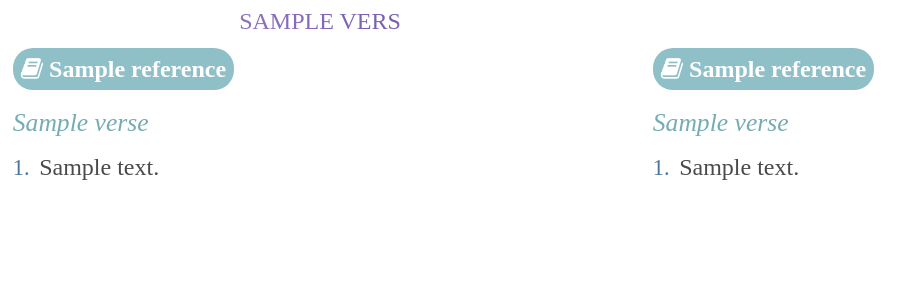
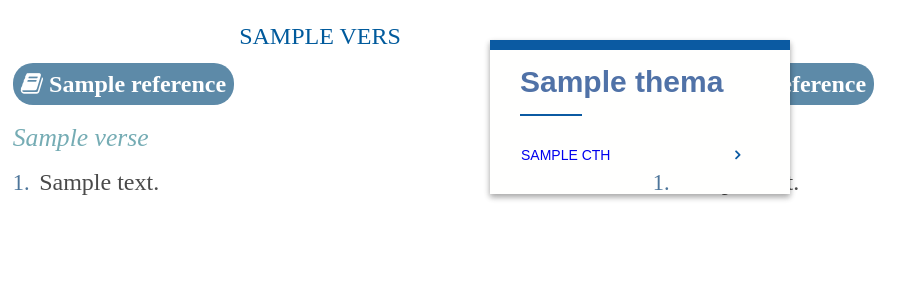
Before and after one commit to rablazy/bible_app, a Python web app: template backend/app/templates/references.html in a window 1280 px wide. Shown: the top 300 px of the page, without its empty margins (0-924 px from the left). Run offline with Jinja, Linux system fonts and the light colour scheme; the template is opened without the code that fills it: most values are stand-ins (such as "Sample title", 1, 10 or a date in 2020).

Commit message:
add Thema model and api

```diff
--- a/backend/app/api/routers/utils.py
+++ b/backend/app/api/routers/utils.py
@@ -27,7 +27,7 @@ def set_query_parameter(url, new_param_values: dict):
 def parse_bible_ref(references: str):
     pattern = r"(?P<book>\d{0,1}\s?\w+)(\s|.)?((?P<chapter>\d+((–|-)\d+)?)((:|.)(?P<verse>(,?\d+((–|-)\d+)?)+))?)?"
     res = []
-    parts = references.split(";")
+    parts = references.split(";") if references else []
 
     last_book = None
     for part in parts:
--- a/backend/app/templates/references.html
+++ b/backend/app/templates/references.html
@@ -15,18 +15,80 @@
         width: 100%;
       }
 
+      h1 {
+        position: relative;
+        padding: 0;
+        padding-top: 10px;
+        margin: 0;
+        font-family: "Raleway", sans-serif;
+        font-weight: 300;
+        font-size: 30px;
+        color: #080808;
+        -webkit-transition: all 0.4s ease 0s;
+        -o-transition: all 0.4s ease 0s;
+        transition: all 0.4s ease 0s;
+      }
+
+      h1 span {
+        display: block;
+        font-size: 0.5em;
+        line-height: 1.3;
+      }
+      h1 em {
+        font-style: normal;
+        font-weight: 600;
+      }
+
+      .two h1 {
+        text-transform: capitalize;
+        color: #1F305E;
+      }
+      .two h1:before {
+        position: absolute;
+        left: 0;
+        bottom: 0;
+        width: 60px;
+        height: 2px;
+        content: "";
+        background-color: #c50000;
+      }
+
+      .two h1 span {
+        font-size: 13px;
+        font-weight: 500;
+        text-transform: uppercase;
+        letter-spacing: 4px;
+        line-height: 3em;
+        padding-left: 0.25em;
+        color: rgba(0, 0, 0, 0.4);
+      }
+
+      .two h1 span a {
+        text-decoration: none;
+        color: rgba(0, 0, 0, 0.4);
+      }
+
+      .alt-two h1 {
+        text-align:center;
+      }
+      .alt-two h1:before {
+        left:50%; margin-left:-30px;
+      }
+
       .container {
         width: 100%;
       }
 
       .scripture {
+        /*text-align: justify;*/
       }
 
       .verse-info {
         justify-content: flex-end;
         font-size: 3vmin;
         color: white;
-        background: rgba(143, 192, 199, 1);
+        /*background: rgba(143, 192, 199, 1);*/
+        background-color: #5D8AA8; /*#5072A7;*/
         padding: 1vmin;
         border-radius: 2.5vmin;
       }
@@ -62,15 +124,13 @@
         width: 100%;
         border-collapse: collapse;
         table-layout: fixed;
+        margin-top: 15px;
       }
 
       .verses th {
         font-size: 3vmin;
         font-weight: 300;
-        background-image: linear-gradient(to left, #553c9a, #b393d3);
-        color: transparent;
-        background-clip: text;
-        -webkit-background-clip: text;
+        color : #005A9C;
         padding: 8px;
         vertical-align: top;
         text-transform: uppercase;
@@ -82,10 +142,119 @@
         vertical-align: top;
       }
 
+      .thema_container {
+        position: absolute;
+        top: 40px;
+        left: 0;
+        right:0;
+        margin: auto;
+
+        display: grid;
+        place-items: center;
+        background-color: $pri;
+
+        font-family: 'Rubik', sans-serif;
+      }
+
+      .items {
+        width: 300px;
+        background: #fffffe;
+        box-shadow: 0 3px 6px rgba(0, 0, 0, 0.16), 0 3px 6px rgba(0, 0, 0, 0.23);
+        border-top: 10px solid #0b5aa2;
+     }
+      .items-head p {
+        padding: 5px 20px;
+        margin: 10px;
+        color: #5072A7;
+        font-weight: bold;
+        font-size: 30px;
+     }
+      .items-head hr {
+        width: 20%;
+        margin: 0 30px;
+        border: 1px solid #0b5aa2;
+     }
+      .items-body {
+        padding: 10px;
+        margin: 10px;
+        display: grid;
+        grid-gap: 10px;
+     }
+      .items-body-content {
+        padding: 10px;
+        padding-right: 0px;
+        display: grid;
+        grid-template-columns: 10fr 1fr;
+        font-size: 14px;
+        text-transform: uppercase;
+        grid-gap: 10px;
+        border: 1px solid transparent;
+        cursor: pointer;
+     }
+      .items-body-content:hover {
+        border-radius: 15px;
+        border: 1px solid #0b5aa2;
+     }
+
+     .items-body-content a, .items-body-content a:visited {
+       text-decoration: none;
+     }
+      .items-body-content i {
+        float: right;
+        font-size: 15px;
+        color: #0b5aa2;
+        font-weight: bold;
+        animation: icon 1.5s infinite forwards;
+     }
+      @keyframes icon {
+        0%, 100% {
+          transform: translate(0px);
+       }
+        50% {
+          transform: translate(3px);
+       }
+     }
+
     </style>
   </head>
   <body>
     <div class="container">
+      {% if not sub_themas and thema %}
+      <div class="two alt-two">
+        <h1>
+          {{ thema.name }}
+          {% if thema.parent_name %}
+          <span>
+            <a href={{url_for('get_theme_verses', theme_id=thema.parent_id, bible_version=version) ~ '?to_html=True&' ~ translate_versions }}>
+            {{thema.parent_name}}</a>
+          </span>
+          {% endif %}
+        </h1>
+      </div>
+      {% endif %}
+      {% if sub_themas %}
+        <div class="thema_container">
+          <div class="items">
+            <div class="items-head">
+              <p>{{ thema.name }}</p>
+              <hr>
+            </div>
+            <div class="items-body">
+              {% for cth in sub_themas %}
+              <div class="items-body-content" >
+                <a href={{url_for('get_theme_verses', theme_id=cth.id, bible_version=version) ~ '?to_html=True&' ~ translate_versions }}>
+                  <span>
+                    {{ cth.name }}
+                  </span>
+                  <i class="fa fa-angle-right"></i>
+                </a>
+              </div>
+              {% endfor %}
+            </div>
+          </div>
+        </div>
+      {% endif %}
+      {% if results %}
       <table class="verses">
         <thead>
           <tr>
@@ -111,6 +280,7 @@
           {% endfor %}
         </tbody>
       </table>
+      {% endif %}
     </div>
   </body>
 </html>
```
Also changed, not shown: backend/alembic/versions/014873d8d134_add_thema.py (added, +43 -0 lines), backend/app/api/routers/bible_routes.py (+76 -8 lines), backend/app/models/bible.py (+12 -0 lines), backend/app/schemas/bible.py (+11 -0 lines).
